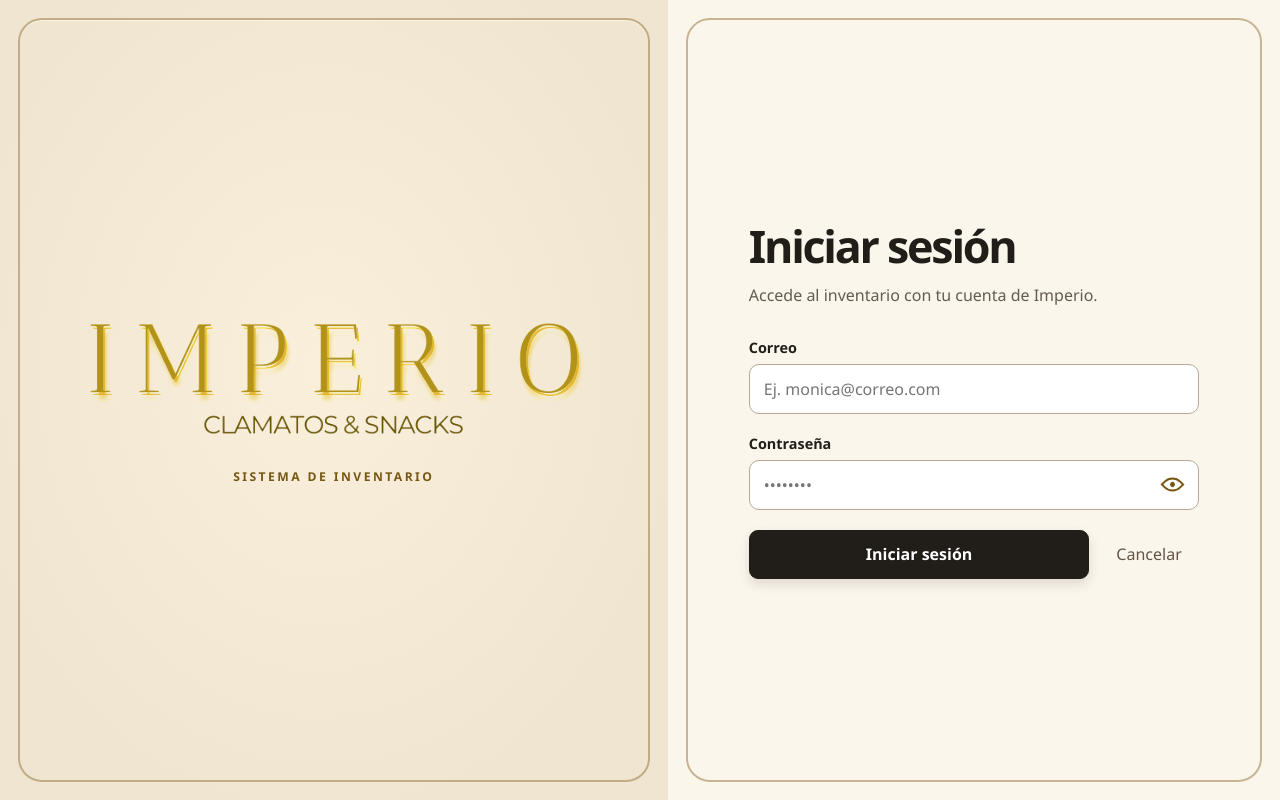
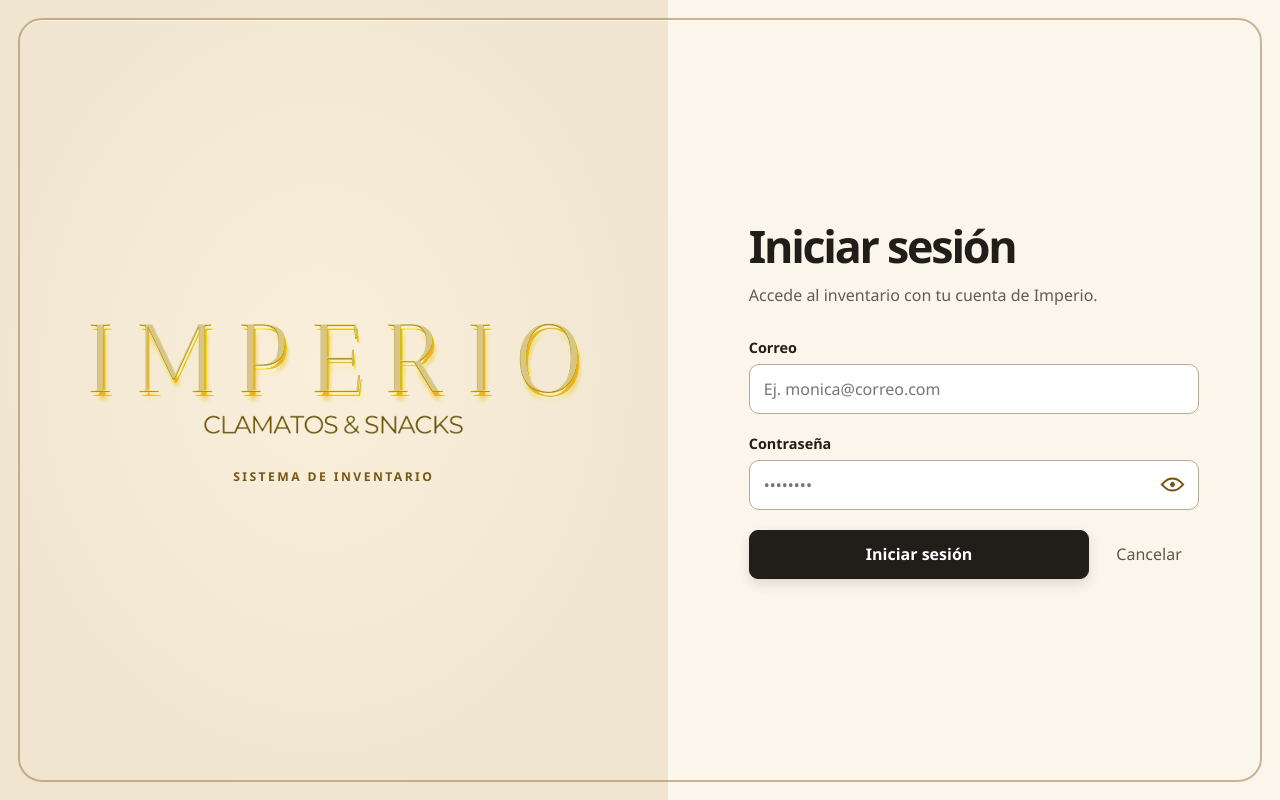
Before and after one commit to Bowerystream117/PROYECTO-SOFTWARE, a plain HTML site: page frontend/inicio de sesion/index.html in a window 1280 px wide. Drawn offline with Linux system fonts and the light colour scheme.

Commit message:
Unifica el marco de acceso y da brillo acrílico al logo

```diff
--- a/frontend/inicio de sesion/estilos.css
+++ b/frontend/inicio de sesion/estilos.css
@@ -12,6 +12,7 @@ body {
   font-family: "Segoe UI", system-ui, sans-serif;
 }
 .pantalla {
+  position: relative;
   display: grid;
   grid-template-columns: minmax(0, 1.09fr) minmax(0, 1fr);
   min-height: 100vh;
@@ -24,7 +25,7 @@ body {
   padding: clamp(24px, 6.5vw, 108px);
   background: radial-gradient(ellipse at 48% 46%, #f9efdb 0%, var(--crema) 76%);
 }
-.panelMarca::before, .panelAcceso::before {
+.pantalla::before {
   content: "";
   position: absolute;
   inset: 18px;
@@ -32,6 +33,7 @@ body {
   border-radius: 24px;
   box-shadow: inset 0 1px 0 #fff9ecb3;
   pointer-events: none;
+  z-index: 2;
 }
 .identidad {
   width: min(100%, 760px);
@@ -48,16 +50,28 @@ body {
   pointer-events: none;
 }
 .marcaLogo::before {
-  filter: contrast(1.45) brightness(1.07) blur(3px);
-  opacity: .58;
-  transform: translate(3px, 8px);
+  filter: contrast(1.8) brightness(1.04) blur(3px);
+  opacity: .64;
+  transform: translate(3px, 9px);
 }
 .marcaLogo::after {
-  filter: contrast(1.65) brightness(1.05);
-  opacity: .66;
-  transform: translate(2px, 3px);
+  filter: contrast(2.1) brightness(1.02);
+  opacity: .82;
+  transform: translate(2px, 4px);
 }
 .logo { position: relative; z-index: 1; display: block; width: 100%; height: auto; mix-blend-mode: darken; }
+.brilloLogo {
+  position: absolute;
+  inset: 0;
+  z-index: 1;
+  background: url("../compartido/logo-imperio.png") center / 100% 100% no-repeat;
+  clip-path: inset(0 0 31%);
+  filter: invert(1) grayscale(1) contrast(2.5) brightness(3);
+  mix-blend-mode: screen;
+  opacity: .48;
+  transform: translateY(-1px);
+  pointer-events: none;
+}
 .descripcionSistema {
   margin: clamp(14px, 2vw, 28px) 0 0;
   color: var(--bronce);
@@ -109,7 +123,7 @@ input:focus-visible, button:focus-visible { outline: 3px solid var(--bronce); ou
 @media (max-width: 760px) {
   .pantalla { grid-template-columns: 1fr; grid-template-rows: auto 1fr; }
   .panelMarca { padding: 32px 28px 26px; }
-  .panelMarca::before, .panelAcceso::before { inset: 10px; border-radius: 16px; }
+  .pantalla::before { inset: 10px; border-radius: 16px; }
   .identidad { width: min(100%, 380px); }
   .descripcionSistema { margin-top: 12px; }
   .panelAcceso { align-items: start; padding: 32px 24px; }
--- a/frontend/inicio de sesion/index.html
+++ b/frontend/inicio de sesion/index.html
@@ -14,6 +14,7 @@
       <div class="identidad">
         <div class="marcaLogo">
           <img class="logo" src="../compartido/logo-imperio.png" alt="Imperio Clamatos &amp; Snacks" width="1164" height="296">
+          <span class="brilloLogo" aria-hidden="true"></span>
         </div>
         <p class="descripcionSistema">Sistema de inventario</p>
       </div>
```
